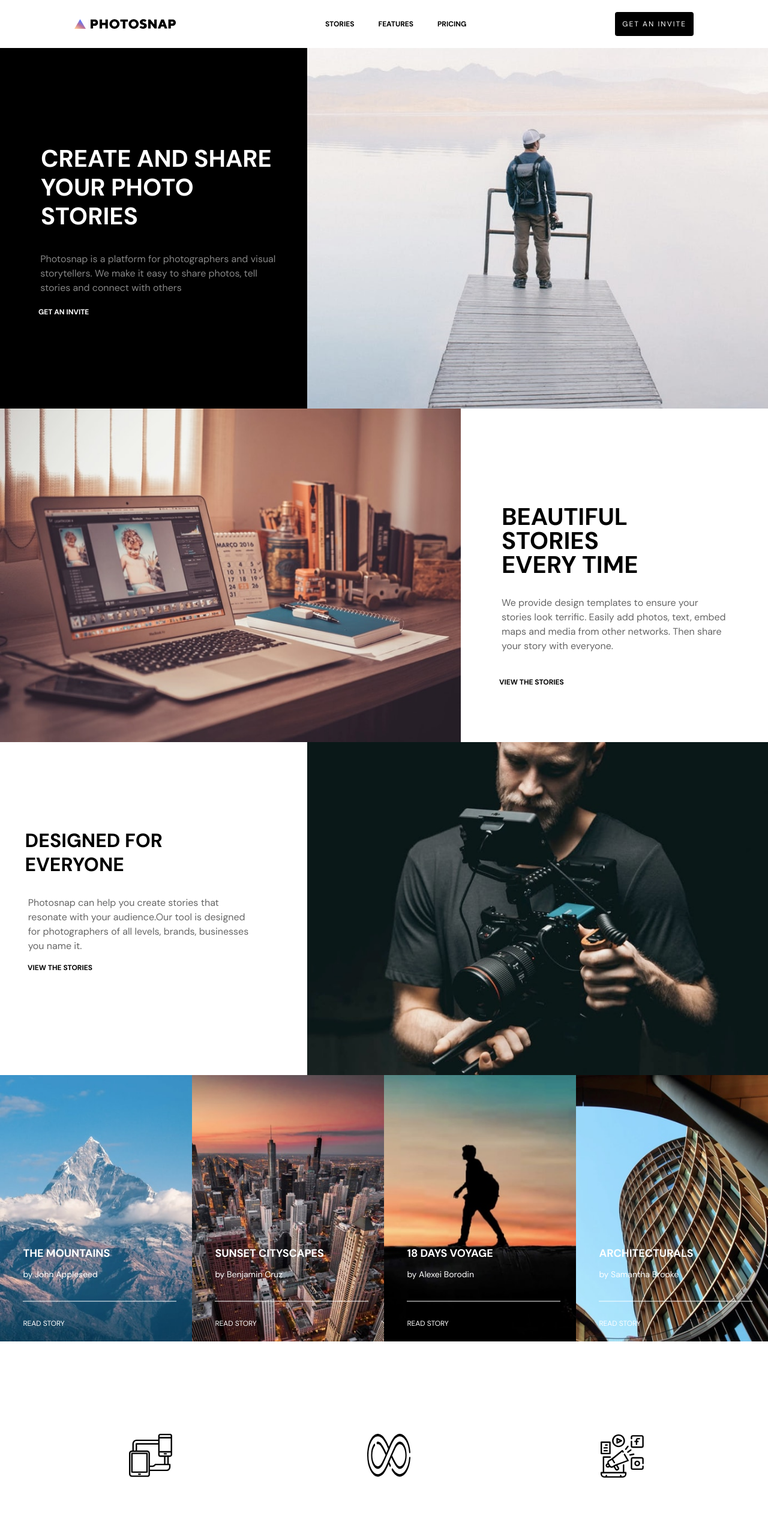
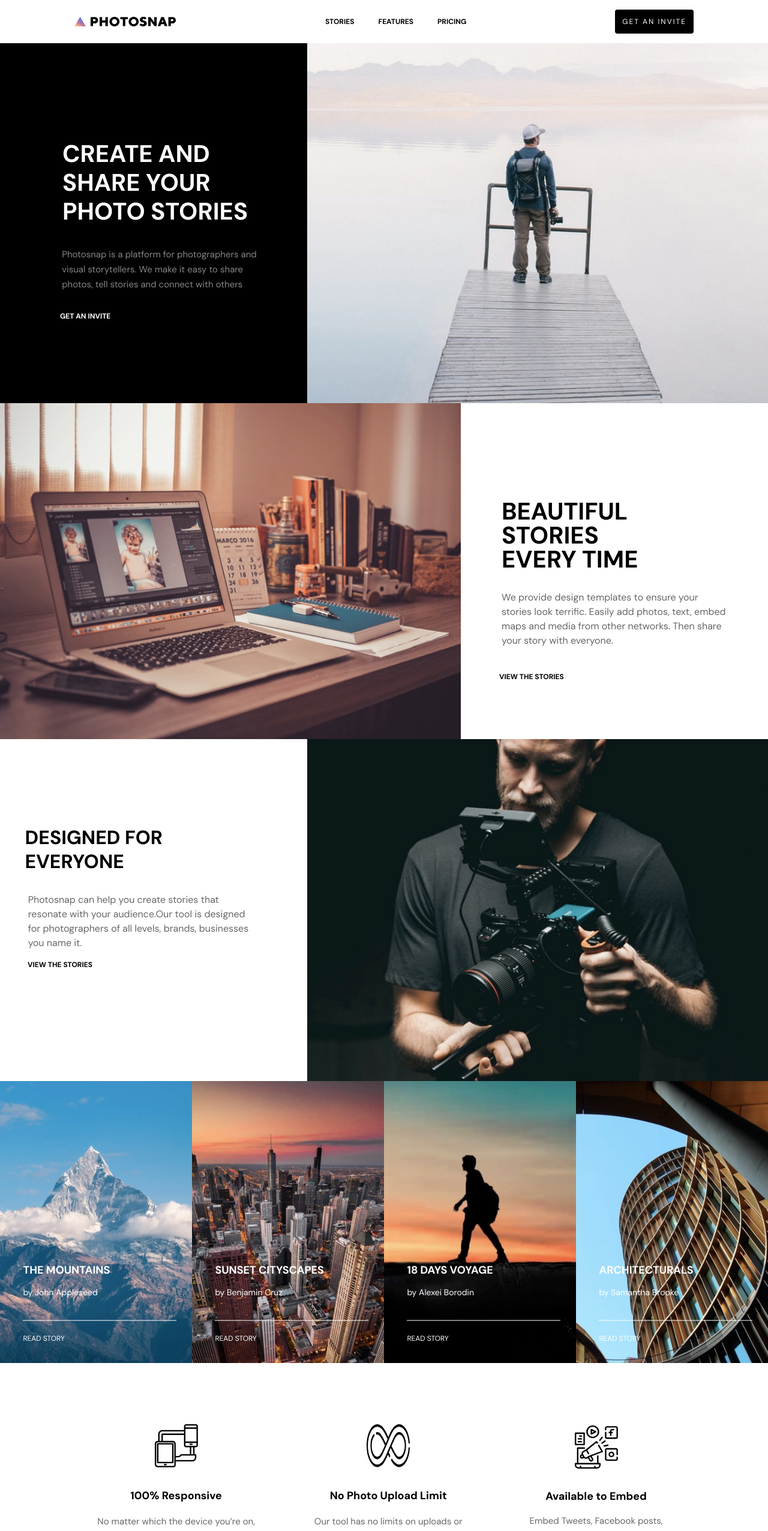
Before and after one commit to abir045/photosnap, a React (Create React App) app: page / in a window 1280 px wide. Shown: the top 2552 px of the page at 60% size. Built offline with nearby package versions, Linux system fonts and the light colour scheme.

Commit message:
updated corrections on desktop home layout

```diff
--- a/src/components/Navbar.js
+++ b/src/components/Navbar.js
@@ -16,8 +16,10 @@ const Navbar = () => {
 
   return (
     <>
-      <div className="hidden md:flex justify-around my-5 items-center">
-        <img className="flex" src={logo} />
+      <div className="hidden md:flex justify-around my-4 items-center">
+
+        <a href="/"><img className="flex" src={logo} /> </a>
+
         <ul className="flex space-x-10 text-xs font-bold uppercase  ">
           <li className="hover:text-[#dfdfdf] cursor-pointer">
             <a href="/stories">stories</a>
--- a/src/pages/Home.js
+++ b/src/pages/Home.js
@@ -5,23 +5,26 @@ const Home = () => {
   const { stories, footerBanners } = homeContent;
   return (
     <div>
-      <div className="flex flex-col-reverse justify-between bg-black md:flex-row">
-        <div className="flex flex-col   items-center my-12   p-4 lg:w-[40%] mt-[10%] md:w-[70%]  ">
-          <h1 className="flex text-white w-full text-4xl md:text-[40px]  uppercase font-bold leading-[48px] p-4  md:w-[60%] lg:ml-[40%] lg:w-[90%]  md:mr-[35%]">
+      <div className="flex flex-col-reverse justify-between bg-black md:flex-row h-[600px]">
+
+        <div className="flex flex-col  items-center my-10  p-4 xl:w-[40%] mt-[10%] md:w-[70%]">
+
+          <h1 className="flex text-white w-full text-4xl md:text-[40px]  uppercase font-bold leading-[48px] p-4  md:w-[60%] xl:ml-[40%] xl:w-[75%]  md:mr-[35%]">
             {homeContent.banner.heading}
           </h1>
-          <p className="flex md:text-base w-full p-5 text-[#dfdfdf] opacity-60 md:mr-[25%] md:w-[70%] lg:w-[95%] lg:ml-[33%]">
+          <p className="flex md:text-[15px] leading-[25px] w-full p-5 text-[#dfdfdf] opacity-60 md:mr-[25%] md:w-[70%] md:mb-3 xl:w-[80%] xl:ml-[33%]">
             {homeContent.banner.body}
           </p>
-          <button className="flex w-full ml-[10%]  text-white font-bold uppercase text-xs lg:ml-[25%] xl:ml-[20%]  md:ml-[12%]">
+          <button className="flex w-full ml-[10%]  text-white font-bold uppercase text-xs zl:ml-[25%] xl:ml-[35%]  md:ml-[12%]">
             {homeContent.banner.button}
           </button>
         </div>
-        <div className="hidden lg:flex lg:w-[60%]">
-          <img className="w-full" src={homeContent.banner.img} />
+
+        <div className="hidden xl:flex xl:w-[60%]">
+          <img className="w-full h-full" src={homeContent.banner.img} />
         </div>
         <div className="flex  flex-row md:hidden">
-          <img className="w-full" src={homeContent.banner.imgMobile} />
+          <img className="w-full h-full" src={homeContent.banner.imgMobile} />
         </div>
         <div className="hidden md:flex md:w-[30%] lg:hidden">
           <img className="w-full" src={homeContent.banner.imgTab} />
@@ -29,7 +32,7 @@ const Home = () => {
       </div>
 
       {/* stories */}
-      <div className="flex flex-col justify-between bg-white md:flex-row">
+      <div className="flex flex-col justify-between bg-white md:flex-row xl:h-[560px]">
         <div className="hidden  lg:flex w-[60%]">
           <img className="w-full" src={homeContent.bannerStories.img} />
         </div>
@@ -54,7 +57,7 @@ const Home = () => {
       </div>
 
       {/* designed for everyone */}
-      <div className="flex flex-col-reverse justify-between  bg-white md:flex-row">
+      <div className="flex flex-col-reverse justify-between  bg-white md:flex-row xl:h-[570px]">
         <div className="flex flex-col  items-center w-full my-12  lg:w-[40%] mt-[10%] ">
           <h1 className="text-black text-[32px] uppercase font-bold leading-[40px] p-4 w-full md:w-[70%] ml-[10%] md:mr-[30%] ">
             {homeContent.bannerDesign.heading}
@@ -77,13 +80,13 @@ const Home = () => {
         </div>
       </div>
       {/* stories cards */}
-      <div className="flex flex-col relative md:flex-row">
+      <div className="flex flex-col relative md:flex-row  ">
         {stories.map((item) => (
-          <div className="flex flex-col w-full ">
-            <img className="w-full" src={item.img} />
+          <div className="flex flex-col w-full">
+            <img className="w-full xl:h-[470px] " src={item.img} />
             <h2
               className="absolute text-lg mt-[85%] pt-[20%] ml-[10%] md:bottom-[30%] md:ml-[3%]
-              font-bold   text-white uppercase"
+              font-bold  text-white uppercase"
             >
               {" "}
               {item.title}
@@ -92,7 +95,7 @@ const Home = () => {
               {item.photographer}
             </p>
             <hr className="absolute md:w-[20%] mt-[120%]  z-10  ml-[10%] md:ml-[3%] w-[80%] md:bottom-[15%]  mx-[2%] border-white opacity-50 border " />
-            <button className="absolute text-xs md:bottom-[5%] mt-[95%] pt-[30%] ml-[10%] md:ml-[3%]  mx-[2%]  text-white uppercase">
+            <button className="absolute text-xs md:bottom-[5%] xl:bottom-[7%] mt-[95%] pt-[30%] ml-[10%] md:ml-[3%] mx-[2%] text-white uppercase">
               {item.button}
             </button>
           </div>
@@ -101,18 +104,18 @@ const Home = () => {
 
       {/* footer banners */}
 
-      <div className="md:flex space-x-5 items-center text-center my-10 mx-[5%]">
+      <div className="md:flex space-x-5 items-center text-center xl:mx-[10%]  mx-[5%]">
         {footerBanners.map((item) => {
           return (
-            <div className="flex flex-col">
-              <div className="mt-[30%] mb-[20%]">
+            <div className="flex flex-col xl:my-5 xl:mt-[5%]">
+              <div className="mt-[30%] xl:mt-[15%] mb-[5%]">
                 <img src={item.img} className="mx-auto w-[72px] h-[72px]" />
               </div>
 
-              <h1 className="mt-[5%] font-bold text-lg mb-[10%]">
+              <h1 className="mt-[5%] font-bold text-lg mb-[5%]">
                 {item.title}
               </h1>
-              <p className="text-base opacity-60">{item.description}</p>
+              <p className="flex text-[15px] leading-[25px]  opacity-60 xl:w-[80%] xl:mx-auto xl:mb-[25%]">{item.description}</p>
             </div>
           );
         })}
```
